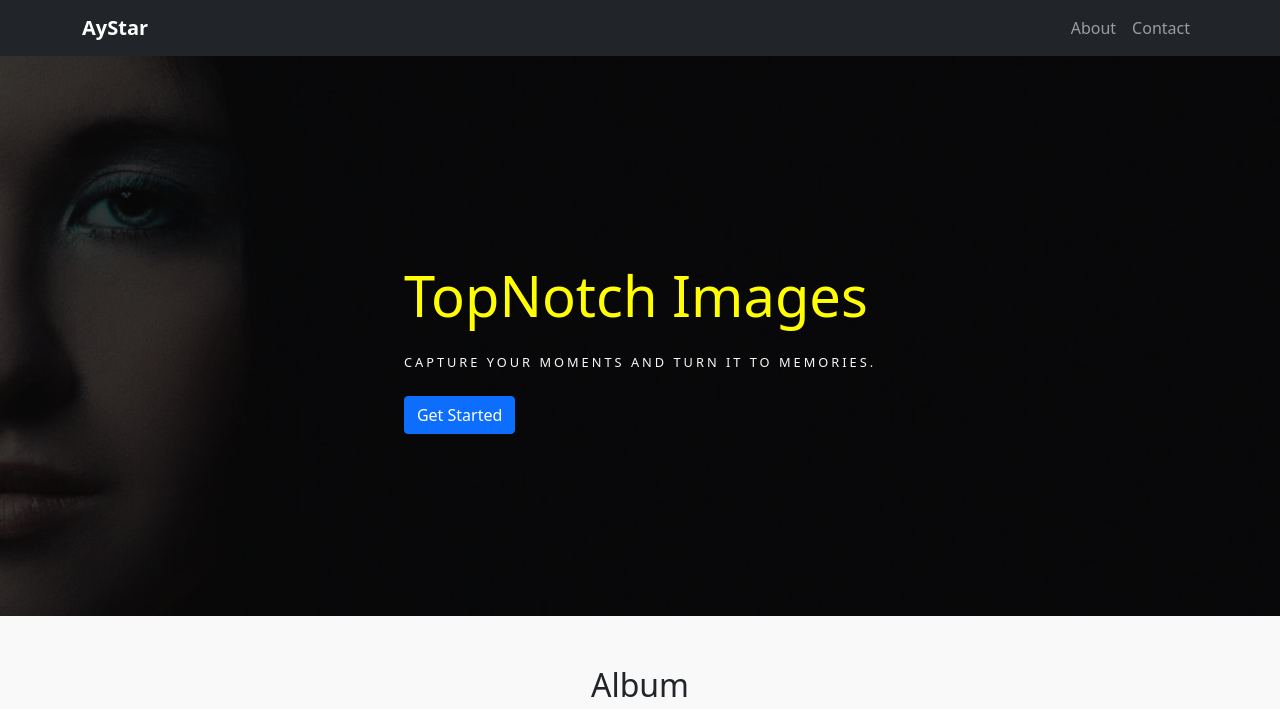
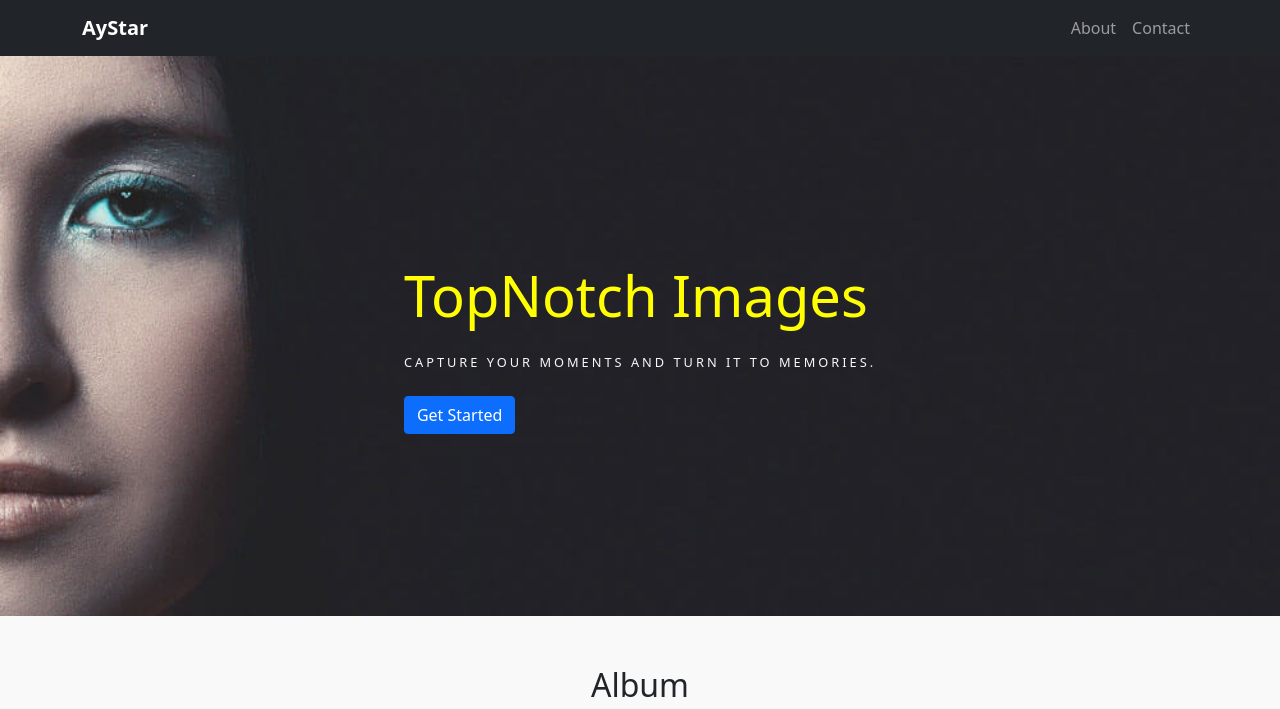
Before and after one commit to engrmarkk/CaptureSphere, a Django app: page / in a window 1280 px wide. Shown: the top 709 px of the page. Run offline with Django 4.2, Linux system fonts and the light colour scheme; some libraries are stand-ins or nearby versions.

Commit message:
Update style.css

```diff
--- a/static/style.css
+++ b/static/style.css
@@ -15,19 +15,8 @@
     flex-direction: column;
     justify-content: center;
     align-items: center;
-    z-index: -999;
   }
 
-  #backback::before {
-    content: "";
-    position: absolute;
-    top: 0;
-    left: 0;
-    width: 100%;
-    height: 100%;
-    z-index: -1;
-    background-color: rgba(0, 0, 0, 0.774); /* Adjust the last value (alpha) to control the intensity of the red tint */
-  }
 
 
   .space {
```
